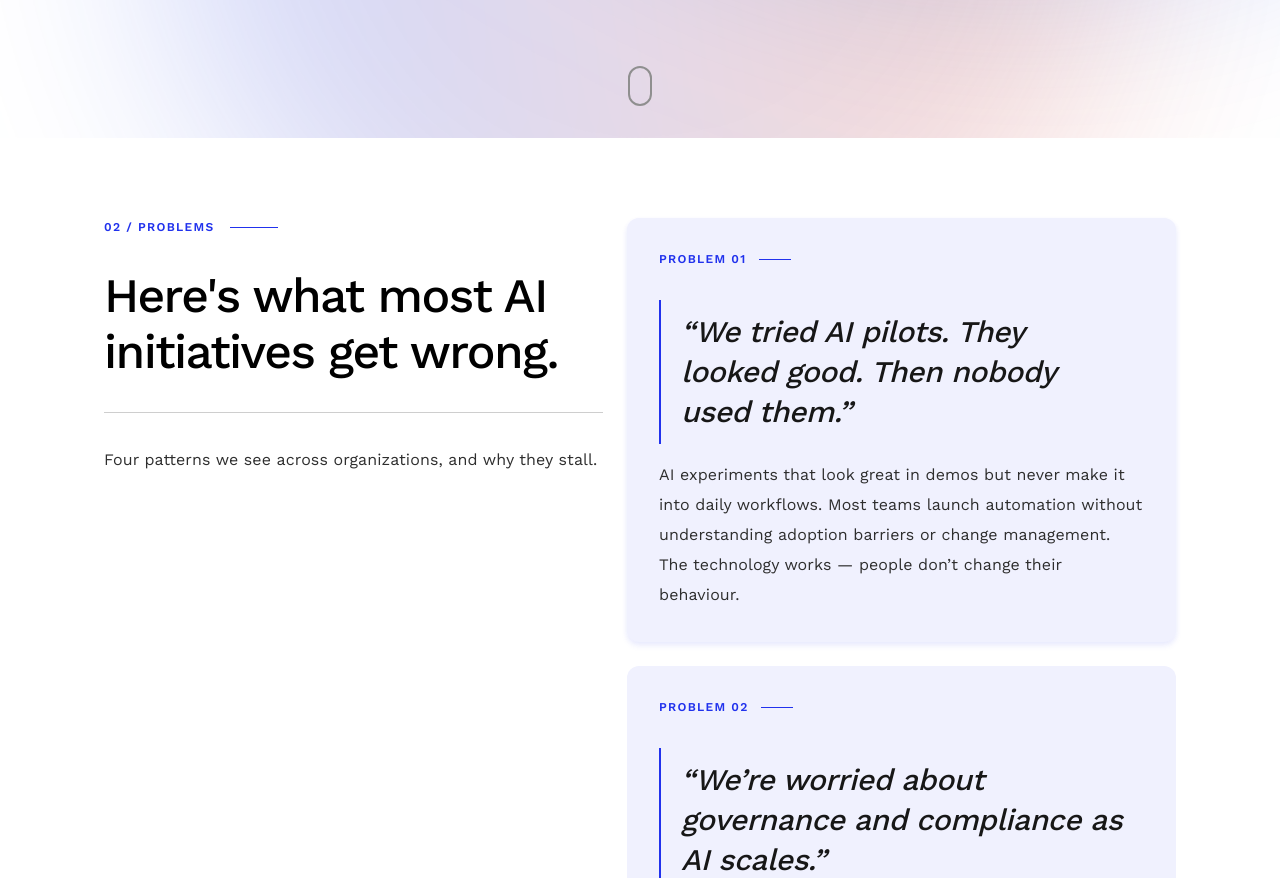
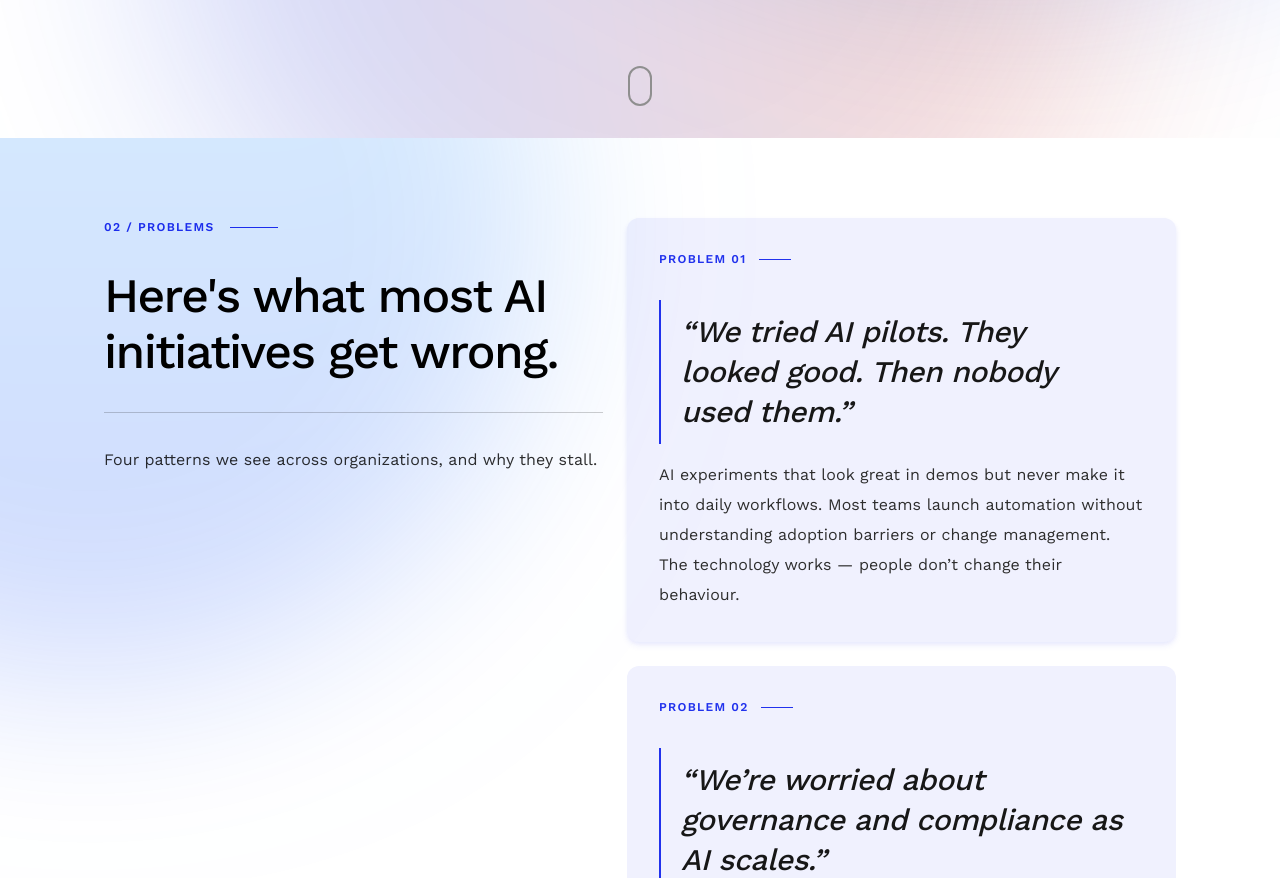
Before and after one commit to DeveloperAtOdsd/symoda-frontend, a React (Vite) app: page / in a window 1280 px wide. Shown: the part 740-1618 px from the top of the page. Built offline with nearby package versions, Linux system fonts and the light colour scheme.

Commit message:
blob on prblem section

```diff
--- a/src/components/ProblemsSection.css
+++ b/src/components/ProblemsSection.css
@@ -1,6 +1,12 @@
 .problems {
   width: 100%;
   font-family: 'Work Sans', sans-serif;
+}
+
+.problems {
+  position: relative;
+  /* REQUIRED */
+  overflow: hidden;
 }
 
 .problems__layout {
--- a/src/components/ProblemsSection.jsx
+++ b/src/components/ProblemsSection.jsx
@@ -31,6 +31,20 @@ const problems = [
 export default function ProblemsSection() {
   return (
     <section className="problems">
+      {/* 👇 ADD BLOB HERE */}
+      <div
+        className="absolute rounded-full opacity-20 will-change-transform mix-blend-multiply"
+        style={{
+          width: '900px',
+          height: '900px',
+          top: '0',
+          left: '0',
+          transform: 'translate(-40%, -40%)',
+          background: 'linear-gradient(180deg, #34B8F9 0%, #1143F8 100%)',
+          filter: 'blur(92px)',
+          zIndex: 0, // 👈 important
+        }}
+      />
       <div className="container problems__layout">
         {/* Left column */}
         <div className="problems__left">
```
